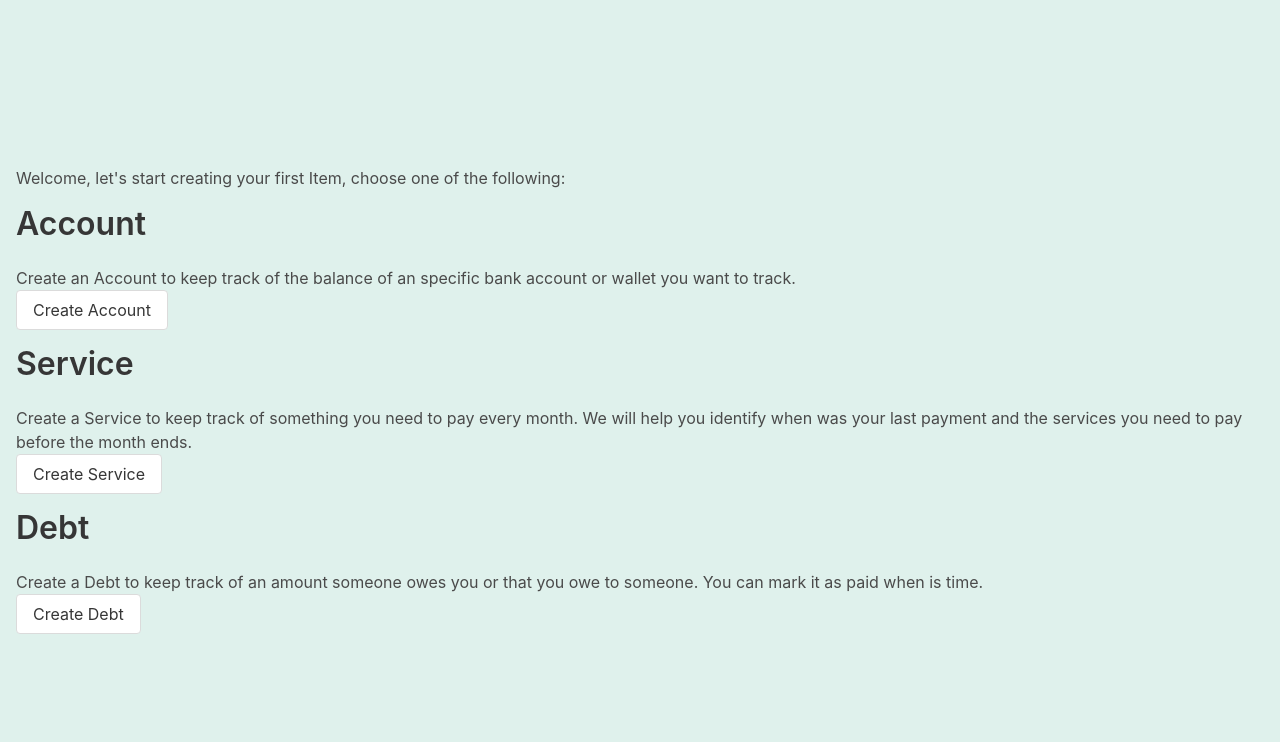
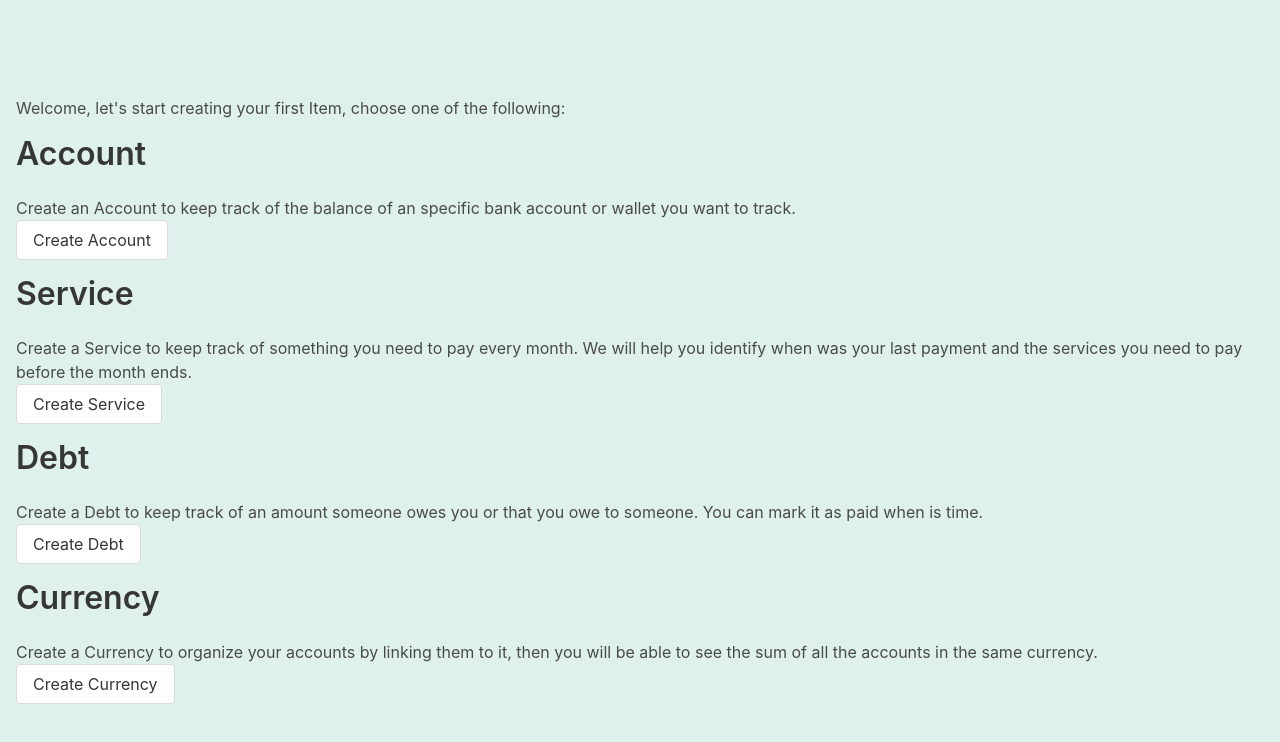
Before and after one commit to juanfrvera/finances, a SvelteKit app: page / in a window 1280 px wide. Shown: the top 742 px of the page. Built offline with nearby package versions, Linux system fonts and the light colour scheme.

Commit message:
feat: added currency to empty state

```diff
--- a/src/routes/items.svelte
+++ b/src/routes/items.svelte
@@ -127,6 +127,11 @@
 			data: { type: DebtItem.getTypeString(), config: {} }
 		};
 	}
+	function createCurrency() {
+		view.creationModal = {
+			data: { type: CurrencyItem.getTypeString(), config: {} }
+		};
+	}
 	//#endregion
 	function deleteCurrentItem() {
 		const item = view.seeModal!.item;
@@ -204,6 +209,14 @@
 				can mark it as paid when is time.
 			</div>
 			<button on:click={createDebt} class="button">Create Debt</button>
+		</div>
+		<div>
+			<div class="title">Currency</div>
+			<div class="description">
+				Create a Currency to organize your accounts by linking them to it, then you will be able to
+				see the sum of all the accounts in the same currency.
+			</div>
+			<button on:click={createCurrency} class="button">Create Currency</button>
 		</div>
 	{/if}
 </div>
```
